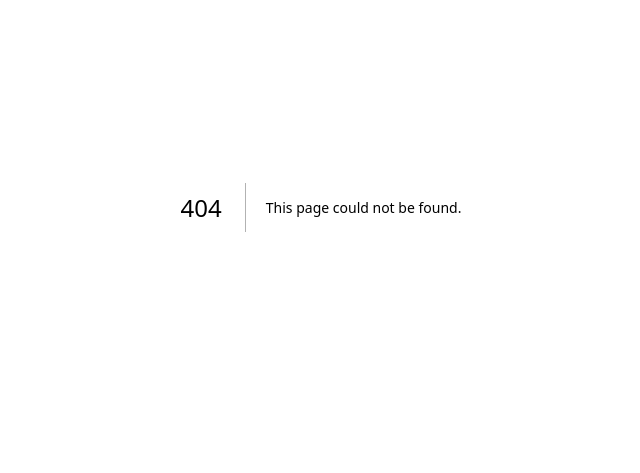
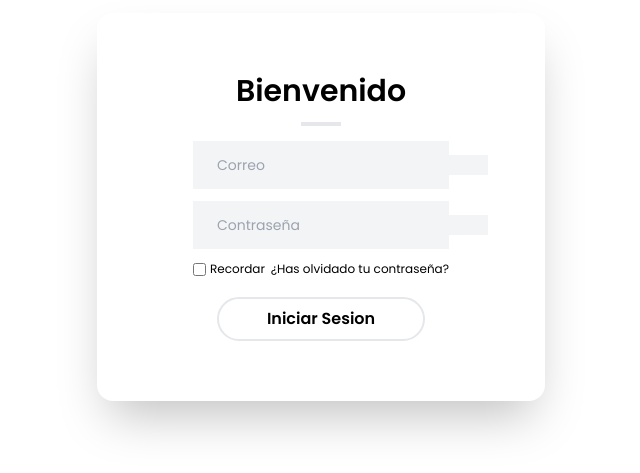
Before and after one commit to Tenkini/MiningDB-Frontend, a Next.js app: page /components/login in a window 1280 px wide. Before the commit this address had no page. Shown: the part 193-666 px from the top of the page, without its empty margins (319-959 px from the left). Built offline with nearby package versions, Linux system fonts and the light colour scheme.

Commit message:
avance login

```diff
--- a/package.json
+++ b/package.json
@@ -16,6 +16,8 @@
     "@mui/x-date-pickers": "^6.9.0",
     "@tailwindcss/typography": "^0.5.9",
     "autoprefixer": "^10.4.14",
+    "axios": "^1.4.0",
+    "cors": "^2.8.5",
     "dayjs": "^1.11.8",
     "next": "^13.4.4",
     "next-themes": "^0.2.1",
--- /dev/null
+++ b/pages/components/login.js
@@ -0,0 +1,97 @@
+import Head from "next/head";
+import Image from 'next/image'
+import { useState,useEffect } from "react";
+import { useTheme } from "next-themes";
+import axios from 'axios';
+import { Inter } from 'next/font/google'
+
+import Link from 'next/link';
+const inter = Inter({ subsets: ['latin'] })
+import { FaFacebookF,FaGoogle,FaEnvelope,FaRegEnvelope} from 'react-icons/fa';
+import {MdLockOutline} from 'react-icons/md';
+
+
+const Login = () => {
+    const [email, setEmail] = useState('');
+    const [password, setPassword] = useState('');
+
+    const handle = async () => {
+        try {
+            const response = await axios.post('http://chitanda.vgaprint.cl:3000/login', {
+                email: email,
+                password: password,
+        },{
+            headers: {
+              'Access-Control-Allow-Origin': '*', // Permitir cualquier origen
+              'Access-Control-Allow-Methods': 'GET, POST, PUT, DELETE', // Métodos HTTP permitidos
+              'Access-Control-Allow-Headers': 'Content-Type, Authorization', // Encabezados permitidos
+            },
+        });
+
+        // Maneja la respuesta del servidor, por ejemplo, guarda el token de sesión en el almacenamiento local o redirecciona a otra página.
+
+        // Obtén el token de la respuesta del servidor
+        const token = response.data.token;
+        const userType = response.data.user_type;
+        // Guarda el token en el almacenamiento local
+        localStorage.setItem('token', token);
+        localStorage.setItem('userType', userType);
+
+
+
+        } catch (error) {
+        // Maneja los errores, por ejemplo, muestra un mensaje de error al usuario.
+            console.log("Usuario invalido")
+        }
+    };
+
+    return (
+        <div className="flex flex-col items-center justify-center min-h-screen py-2 bg-background">
+          <Head>
+            <title>Reportes Mineros</title>
+            <link rel="icon" href="/favicon.ico"/>
+          </Head>
+          <main className="flex flex-col items-center justify-center w-full px-5 sm:px-20 text-center">
+            <div className="bg-white rounded-2xl shadow-2xl w-full max-w-md overflow-hidden">
+              <div className="w-full p-5 text-black">
+                <div className="text-left font-bold">
+                  <span className="text-blue-500"></span>
+                </div>
+                <div className="py-10">
+                  <h2 className="text-3xl font-bold text-blue mb-2">Bienvenido</h2>
+                  <div className="border-2 w-10 border-blue inline-block mb-2"></div>
+                  <div className="flex flex-col items-center">
+                    <div className="bg-gray-100 w-full sm:w-64 p-2 flex items-center mb-3">
+                      <FaRegEnvelope className="text-gray-400 m-2"/>
+                      <input type="email" name="email" placeholder="Correo" className="bg-gray-100 outline-none text-sm flex-1"
+                      onChange={(e) => setEmail(e.target.value)}
+                      />
+                    </div>
+
+                    <div className="bg-gray-100 w-full sm:w-64 p-2 flex items-center mb-3">
+                      <MdLockOutline className="text-gray-400 m-2"/>
+                      <input type="password" name="Password" placeholder="Contraseña" className="bg-gray-100 outline-none text-sm flex-1"
+                      onChange={(e) => setPassword(e.target.value)}
+                      />
+                    </div>
+                    <div className="flex flex-col sm:flex-row justify-between w-full sm:w-64 mb-5">
+                      <label className="flex items-center text-xs">
+                        <input type="checkbox" name="remember" className="mr-1 checked:bg-red-500" /> Recordar
+                      </label>
+                      <a href="#" className="text-xs">¿Has olvidado tu contraseña?</a>
+                    </div>
+                    <button className="border-2 border-blue text-blue rounded-full px-12 py-2 inline-block font-semibold hover:bg-blue hover:text-white" onClick={handle}>
+                        Iniciar Sesion
+                    </button>
+
+                  </div>
+                </div>
+              </div>
+            </div>
+          </main>
+        </div>
+    )
+
+  }
+
+  export default Login;
--- a/pages/index.js
+++ b/pages/index.js
@@ -1,5 +1,6 @@
 import TablaDesplegable from './components/tablaDesplegable';
 import TopNavbar from "./components/TopNavbar";
+import Login from "./components/login"
 import Link from "next/link";
 import Script from 'next/script';
 import { useTheme } from "next-themes";
@@ -129,8 +130,8 @@ const MiPagina = () => {
   return (
 
     <div className='w-screen h-screen bg-BgLight dark:bg-BgDark'>
-      <TopNavbar/>
-      <TablaDesplegable data={data}/>
+      <Login/>
+
     </div>
   );
 };
```
Also changed, not shown: 1 other file (tests, documents, lock files or other folders).
